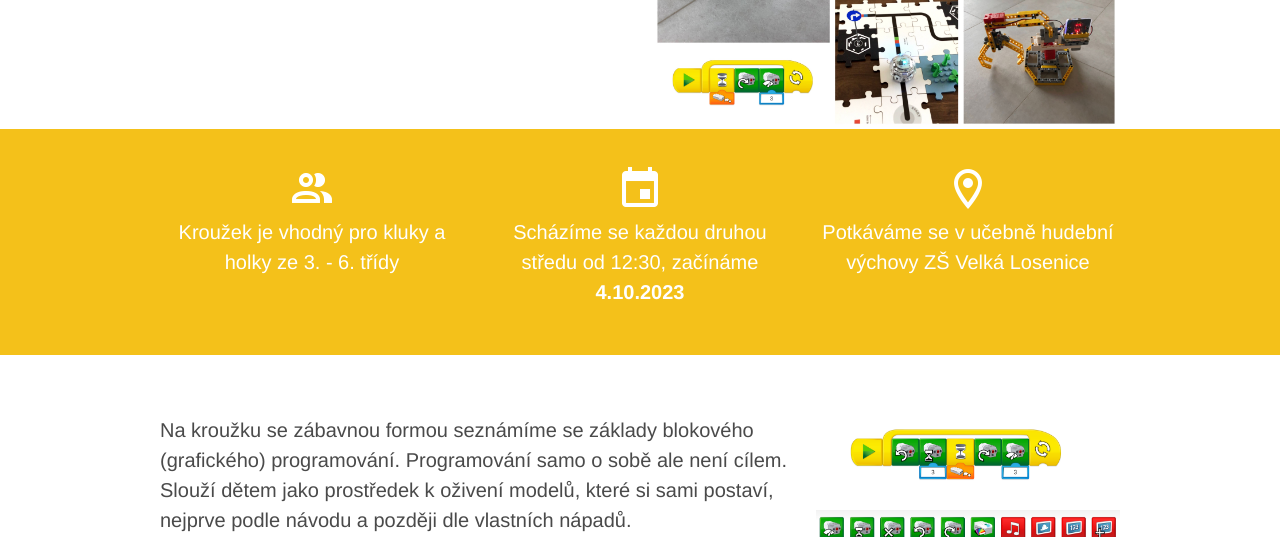
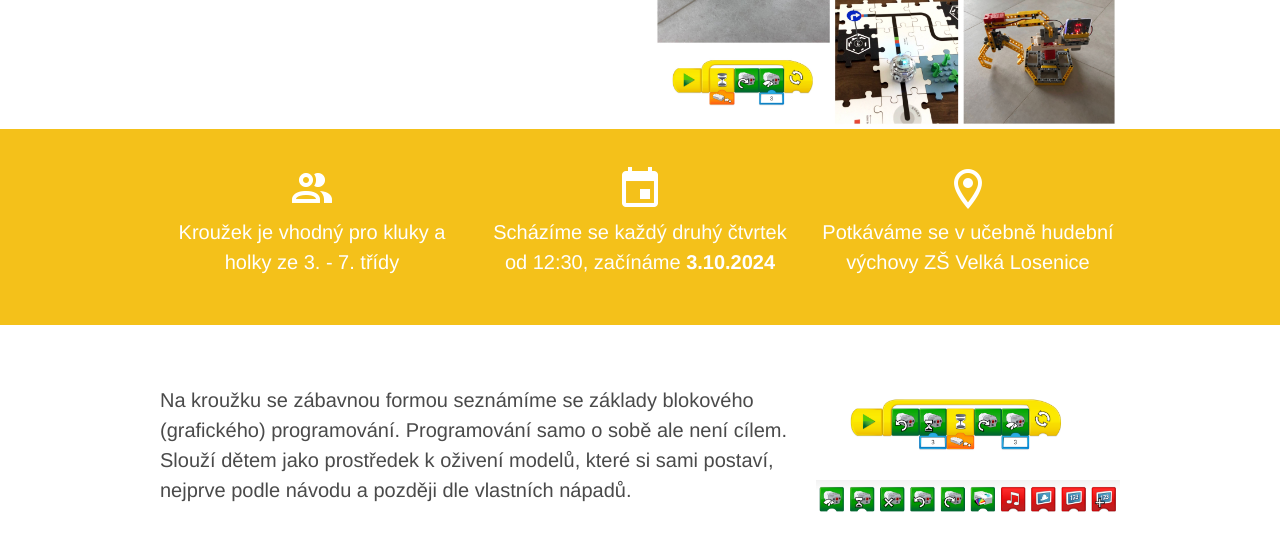
Before and after one commit to MilanLempera/robohrani.cz, a website: page index.html in a window 1280 px wide. Shown: the part 193-730 px from the top of the page. Drawn offline with nearby package versions, Linux system fonts and the light colour scheme; files that its build step writes are made by us from their sources.

Commit message:
update terms for 2024/2025

```diff
--- a/index.html
+++ b/index.html
@@ -47,7 +47,7 @@
               ></i>
             </span>
             <div class="content is-medium">
-              Kroužek je vhodný pro kluky a holky ze 3. - 6. třídy
+              Kroužek je vhodný pro kluky a holky ze 3. - 7. třídy
             </div>
           </div>
 
@@ -56,8 +56,8 @@
               <i class="mdi mdi-48px mdi-calendar mdi-light"></i>
             </span>
             <div class="content is-medium">
-              Scházíme se každou druhou středu od 12:30, začínáme
-              <b>4.10.2023</b>
+              Scházíme se každý druhý čtvrtek od 12:30, začínáme
+              <b>3.10.2024</b>
             </div>
           </div>
 
@@ -265,7 +265,6 @@
         </div>
       </div>
     </div>
-
     <footer class="footer are-small bg-blue">
       <div class="container is-max-desktop">
         <div class="columns">
```
